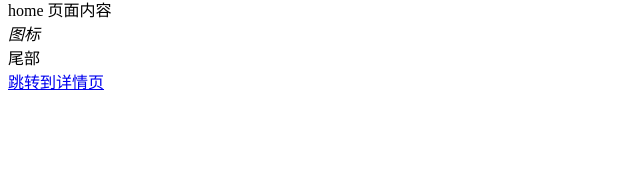
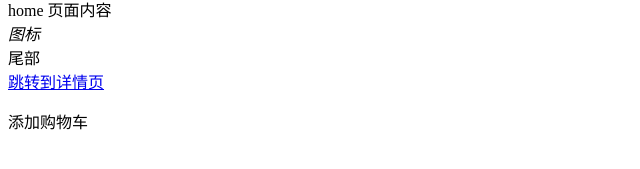
Before and after one commit to nealcaffreal/coco, a plain HTML site: page index.html in a window 1280 px wide. Shown: the part 125-294 px from the top of the page, without its empty margins (0-640 px from the left). Drawn offline with Linux system fonts and the light colour scheme.

Commit message:
deft 分支 添加购物车

```diff
--- a/index.html
+++ b/index.html
@@ -16,6 +16,6 @@
 	<i>图标</i>
 	<footer>尾部</footer>
 	<a href="./detail">跳转到详情页</a>
-
+	<p>添加购物车</p>
 </body>
 </html>
```
